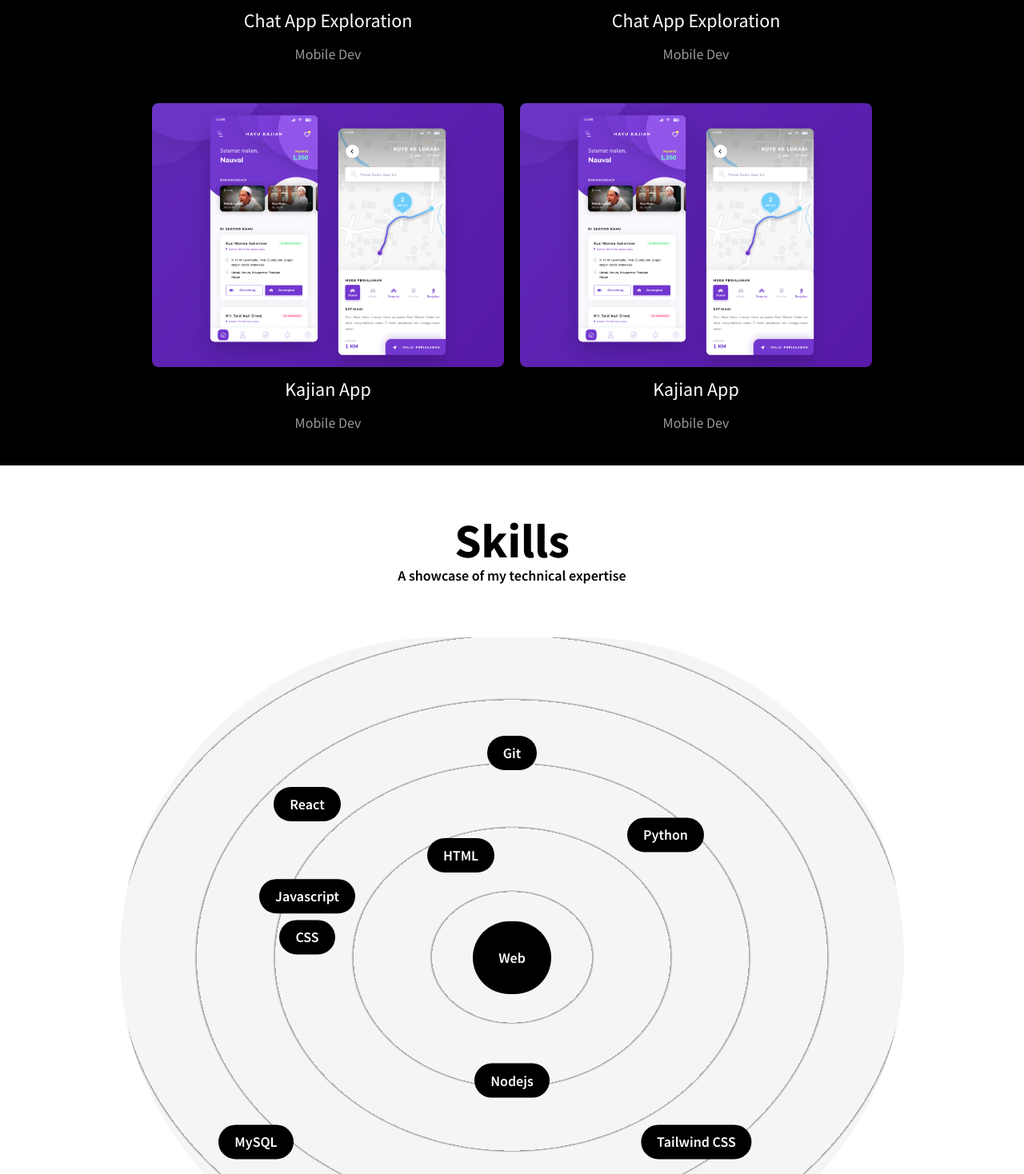
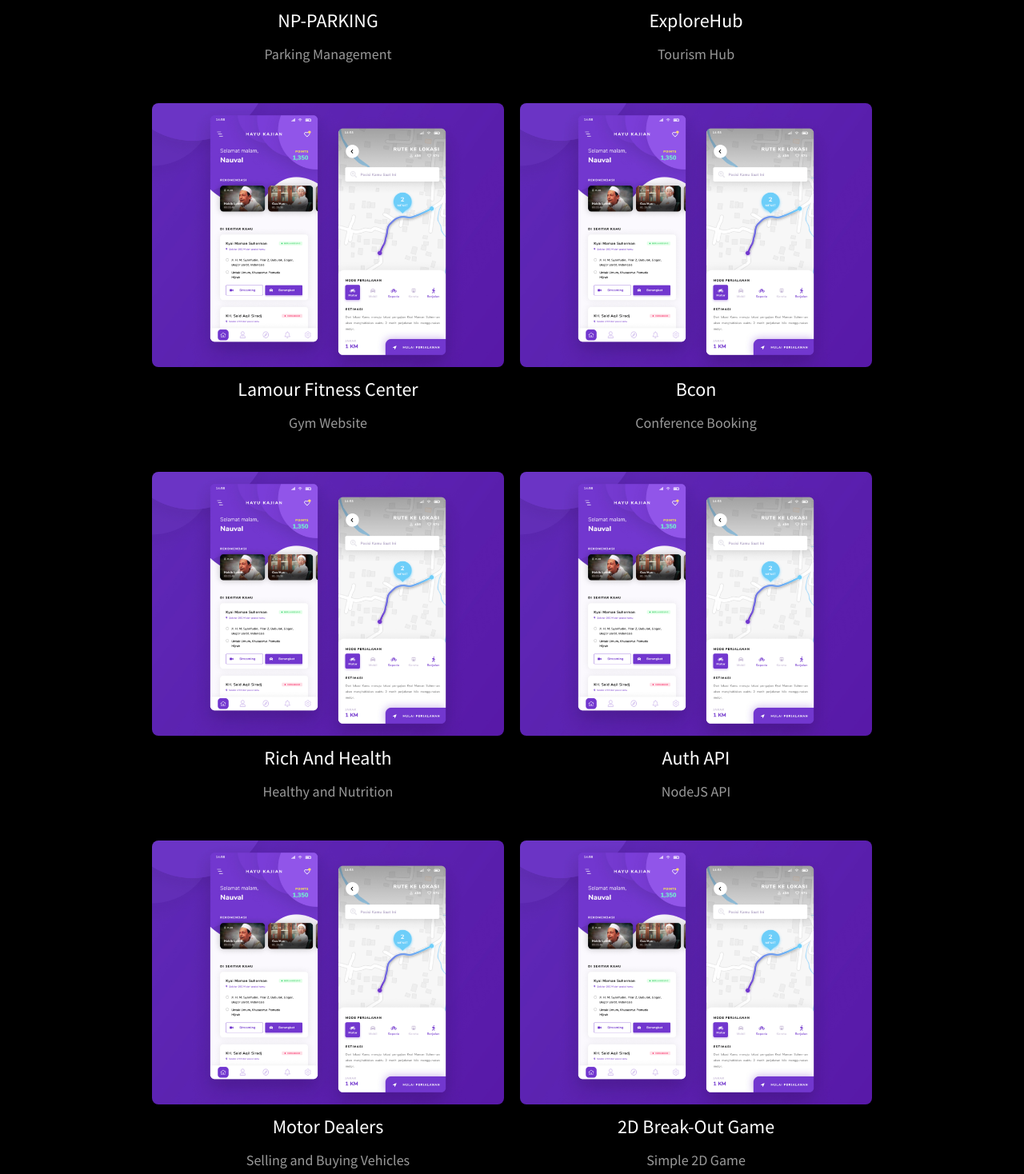
Before and after one commit to Theknighttron/Portfolio, a Next.js app: page / in a window 1280 px wide. Shown: the part 1422-2890 px from the top of the page at 80% size. Built offline with nearby package versions, Linux system fonts and the light colour scheme.

Commit message:
Fill project names and their categories

```diff
--- a/pages/index.jsx
+++ b/pages/index.jsx
@@ -46,33 +46,68 @@ function Home() {
                             <div className="portfolio-item">
                                 <img src="/chitchat.png" className="portfolio-image rounded-lg" />
 
-                                <h4 className="portfolio-name text-white">Chat App Exploration</h4>
-                                <div className="portfolio-category text-white">Mobile Dev</div>
+                                <h4 className="portfolio-name text-white"> NP-PARKING </h4>
+                                <div className="portfolio-category text-white"> Parking Management </div>
                             </div>
 
                             <div className="portfolio-item">
                                 <img src="/chitchat.png" className="portfolio-image rounded-lg" />
 
-                                <h4 className="portfolio-name text-white">Chat App Exploration</h4>
-                                <div className="portfolio-category text-white">Mobile Dev</div>
+                                <h4 className="portfolio-name text-white"> ExploreHub </h4>
+                                <div className="portfolio-category text-white"> Tourism Hub </div>
                             </div>
                         </div>
 
-                        <div className="portfolio-wrapper">
+                        <div className="portfolio-wrapper mt-12 mb-12">
                             <div className="portfolio-item">
                                 <img src="/kajian.jpg" className="portfolio-image rounded-lg" />
 
-                                <h4 className="portfolio-name text-white">kajian App</h4>
-                                <div className="portfolio-category text-white">Mobile Dev</div>
+                                <h4 className="portfolio-name text-white"> Lamour Fitness Center </h4>
+                                <div className="portfolio-category text-white"> Gym Website </div>
                             </div>
 
                             <div className="portfolio-item">
                                 <img src="/kajian.jpg" className="portfolio-image rounded-lg" />
 
-                                <h4 className="portfolio-name text-white">kajian App</h4>
-                                <div className="portfolio-category text-white">Mobile Dev</div>
+                                <h4 className="portfolio-name text-white"> Bcon </h4>
+                                <div className="portfolio-category text-white"> Conference Booking </div>
                             </div>
                         </div>
+
+
+                        <div className="portfolio-wrapper mt-12 mb-12">
+                            <div className="portfolio-item">
+                                <img src="/kajian.jpg" className="portfolio-image rounded-lg" />
+
+                                <h4 className="portfolio-name text-white"> Rich and Health </h4>
+                                <div className="portfolio-category text-white"> Healthy and Nutrition </div>
+                            </div>
+
+                            <div className="portfolio-item">
+                                <img src="/kajian.jpg" className="portfolio-image rounded-lg" />
+
+                                <h4 className="portfolio-name text-white"> Auth API </h4>
+                                <div className="portfolio-category text-white"> NodeJS API </div>
+                            </div>
+                        </div>
+
+                        <div className="portfolio-wrapper mt-12 mb-12">
+                            <div className="portfolio-item">
+                                <img src="/kajian.jpg" className="portfolio-image rounded-lg" />
+
+                                <h4 className="portfolio-name text-white"> Motor Dealers </h4>
+                                <div className="portfolio-category text-white"> Selling and Buying Vehicles </div>
+                            </div>
+
+                            <div className="portfolio-item">
+                                <img src="/kajian.jpg" className="portfolio-image rounded-lg" />
+
+                                <h4 className="portfolio-name text-white"> 2D Break-Out Game </h4>
+                                <div className="portfolio-category text-white"> Simple 2D Game </div>
+                            </div>
+
+                        </div>
+
                     </div>
                 </div>
             </section>
```
